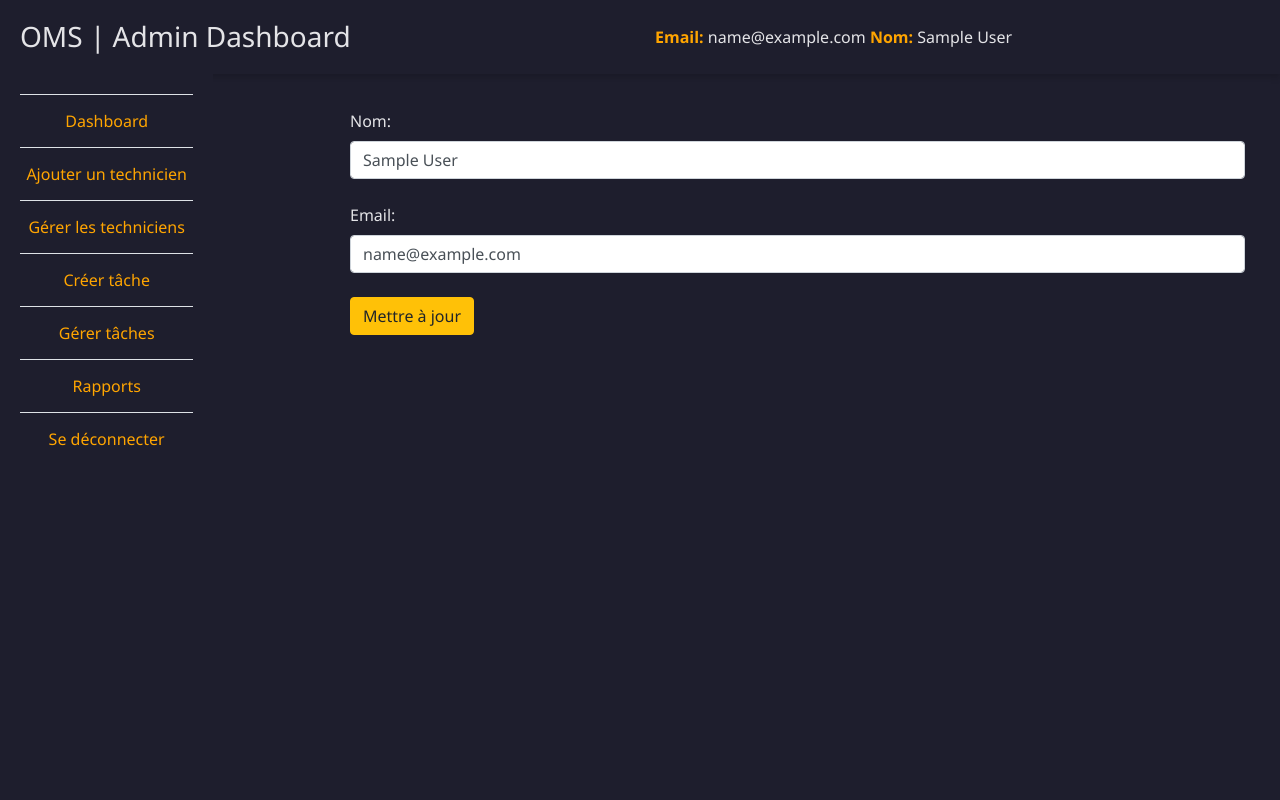
After one commit to saielhaq/technician_task_management_system, a PHP site: page /admin/edit_user.php?uid=1 in a window 1280 px wide. The commit adds this page. Run offline with PHP 8.4, Linux system fonts and the light colour scheme; the visitor is signed in with stand-in values (Sample User, id 1); tables that the repository leaves empty or names only in its code hold one stand-in row (values such as "Sample post").

Commit message:
Manage users feature

```diff
--- a/admin/add_technician.php
+++ b/admin/add_technician.php
@@ -6,7 +6,7 @@ if (isset($_POST['userRegistration'])) {
     if ($res) {
         echo "<script>
             alert('Utilisateur créé avec succès');
-            window.location.href = 'manage_technicians.php';
+            window.location.href = 'admin_dashboard.php';
         </script>";
     } else {
         echo "<script>
@@ -47,7 +47,7 @@ if (isset($_POST['userRegistration'])) {
                     <input type="text" name="mobile" class="form-control" placeholder="Numéro de téléphone" required>
                 </div>
                 <div class="form-group mt-3">
-                    <input type="submit" name="userRegistration" value="Register" class="btn btn-success w-100">
+                    <input type="submit" name="userRegistration" value="Ajouter" class="btn btn-success w-100">
                 </div>
             </form>
         </div>
--- /dev/null
+++ b/admin/edit_user.php
@@ -0,0 +1,99 @@
+<?php
+include ('../includes/connection.php');
+session_start();
+if (isset($_GET['uid'])) {
+    $uid = mysqli_real_escape_string($con, $_GET['uid']);
+    $query = "SELECT * FROM users WHERE uid = '$uid'";
+    $result = mysqli_query($con, $query);
+    if ($result) {
+        $user = mysqli_fetch_assoc($result);
+        ?>
+        <html>
+        <meta charset="UTF-8">
+        <meta name="viewport" content="width=device-width, initial-scale=1.0">
+        <title>OMS | Admin Dashboard</title>
+        <link rel="stylesheet" href="../bootstrap/css/bootstrap.min.css">
+        <link rel="stylesheet" href="../css/dashboard.css">
+        <script src="../bootstrap/js/bootstrap.min.js"></script>
+        <script src="../includes/jquery-3.7.1.min.js"></script>
+
+        <body>
+            <div id="header" class="container-fluid">
+                <div class="row align-items-center">
+                    <div class="col-md-6">
+                        <h3>OMS | Admin Dashboard</h3>
+                    </div>
+                    <div class="col-md-6 text-md-end">
+                        <b>Email:</b> <?php echo $_SESSION['email']; ?>
+                        <b>Nom:</b> <?php echo $_SESSION['name']; ?>
+                    </div>
+                </div>
+            </div>
+            <div class="sidebar-container">
+                <div class="col-md-2" id="left-sidebar">
+                    <table class="table">
+                        <tr>
+                            <td><a href="admin_dashboard.php" type="button">Dashboard</a></td>
+                        </tr>
+                        <tr>
+                            <td><a href="add_technician.php" type="button">Ajouter un technicien</a></td>
+                        </tr>
+                        <tr>
+                            <td><a type="button" id="manage_technicians">Gérer les techniciens</a></td>
+                        </tr>
+                        <tr>
+                            <td><a type="button" id="create_task">Créer tâche</a></td>
+                        </tr>
+                        <tr>
+                            <td><a type="button" id="manage_task">Gérer tâches</a></td>
+                        </tr>
+                        <tr>
+                            <td><a href="reports.php" type="button" id="reports">Rapports</a></td>
+                        </tr>
+                        <tr>
+                            <td><a href="../logout.php" type="button" id="logout_link">Se déconnecter</a></td>
+                        </tr>
+                    </table>
+                </div>
+                <div id="right-sidebar">
+                    <?php
+                    include ('../includes/connection.php');
+                    if (isset($_POST['update_user'])) {
+                        $uid = mysqli_real_escape_string($con, $_POST['uid']);
+                        $name = mysqli_real_escape_string($con, $_POST['name']);
+                        $email = mysqli_real_escape_string($con, $_POST['email']);
+
+                        $update_query = "UPDATE users SET name='$name', email='$email' WHERE uid='$uid'";
+                        $update_result = mysqli_query($con, $update_query);
+
+                        if ($update_result) {
+                            echo "<script>alert('Informations mises à jour avec succès.'); window.location.href='admin_dashboard.php';</script>";
+                        } else {
+                            echo "<script>alert('Erreur lors de la mise à jour des informations.');</script>";
+                        }
+                    }
+                    ?>
+                    <form action="" method="post" class="form-group">
+                        <input type="hidden" name="uid" value="<?php echo htmlspecialchars($_GET['uid']); ?>">
+                        <label for="name" class="form-label">Nom:</label>
+                        <input type="text" name="name" value="<?php echo htmlspecialchars($user['name']); ?>"
+                            class="form-control"><br>
+                        <label for="email" class="form-label">Email:</label>
+                        <input type="email" name="email" value="<?php echo htmlspecialchars($user['email']); ?>"
+                            class="form-control"><br>
+                        <input type="submit" name="update_user" value="Mettre à jour" class="btn btn-warning">
+                    </form>
+                </div>
+            </div>
+
+        </body>
+
+        </html>
+        <?php
+    } else {
+        echo "<script>alert('Utilisateur non trouvé.'); window.location.href='admin_dashboard.php';</script>";
+    }
+} else {
+    echo "<script>alert('Aucun identifiant d'utilisateur fourni.'); window.location.href='admin_dashboard.php';</script>";
+}
+?>
--- a/css/dashboard.css
+++ b/css/dashboard.css
@@ -62,7 +62,8 @@ body {
 }
 
 #create_task,
-#manage_task {
+#manage_task,
+#manage_technicians {
   cursor: pointer;
   display: block;
   color: #ffa500;
@@ -70,7 +71,8 @@ body {
 }
 
 #create_task:hover,
-#manage_task:hover {
+#manage_task:hover,
+#manage_technicians:hover {
   color: #ffd700;
 }
 
```
Also changed, not shown: admin/admin_dashboard.php (+6 -1 lines), admin/manage_technicians.php (+39 -0 lines).
